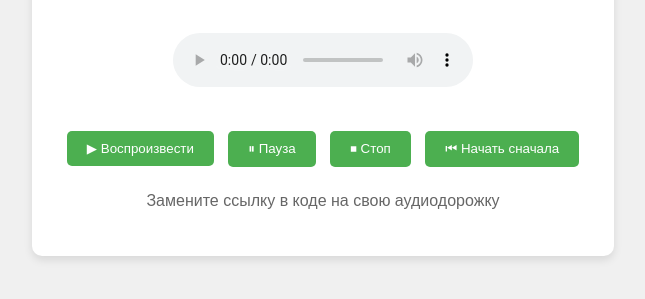
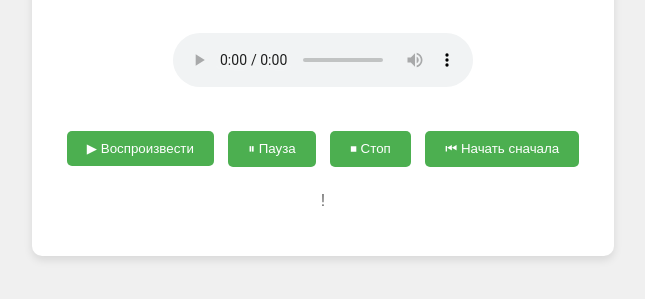
Before and after one commit to xdadus/prikoluhaotmaksima, a plain HTML site: page index.html in a window 1280 px wide. Shown: the part 189-488 px from the top of the page, without its empty margins (317-962 px from the left). Drawn offline with Linux system fonts and the light colour scheme.

Commit message:
Update index.html

```diff
--- a/index.html
+++ b/index.html
@@ -62,7 +62,7 @@
         </div>
 
         <p style="margin-top: 20px; color: #666;">
-            Замените ссылку в коде на свою аудиодорожку
+            !
         </p>
     </div>
 
@@ -97,4 +97,5 @@
         }
     </script>
 </body>
+
 </html>
```
